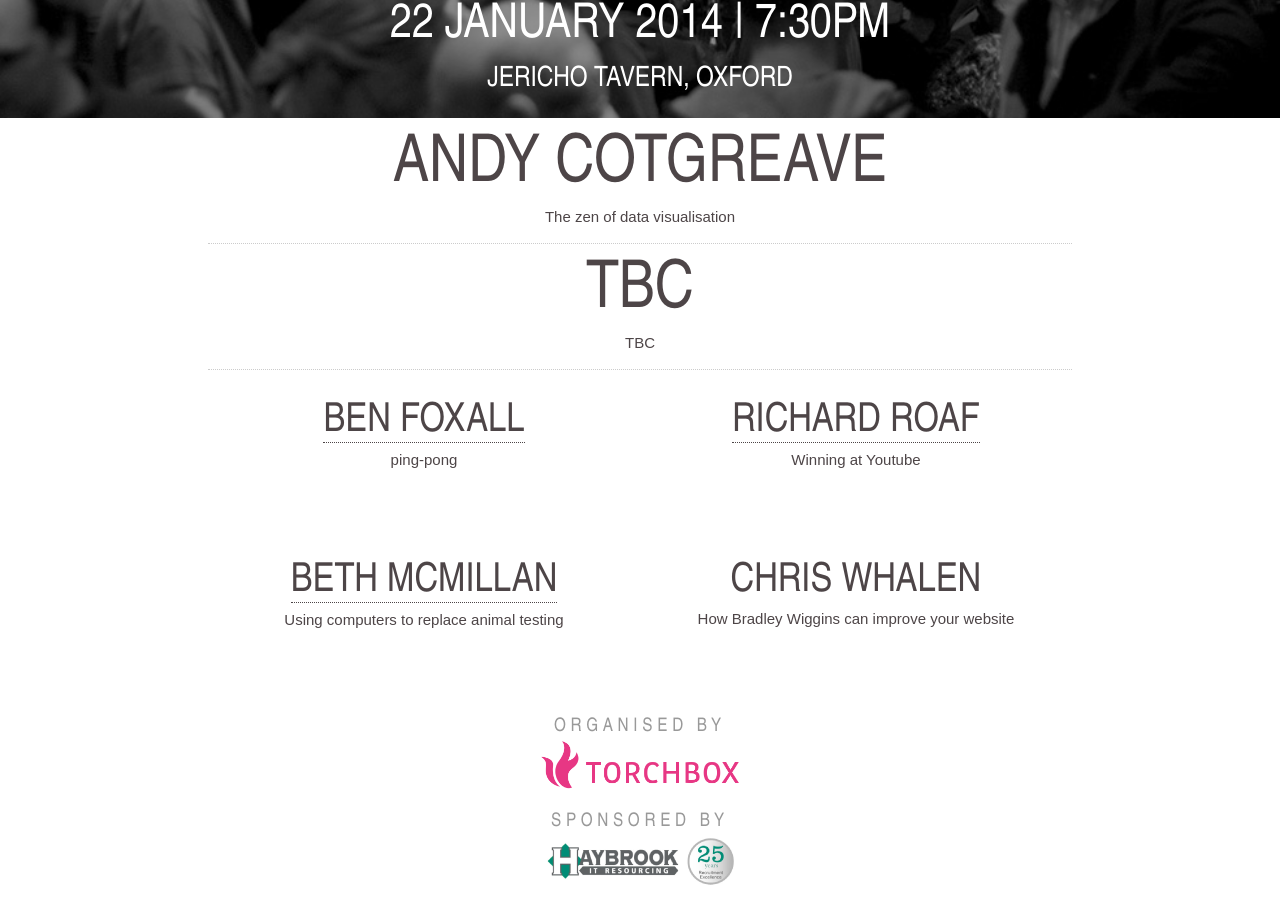
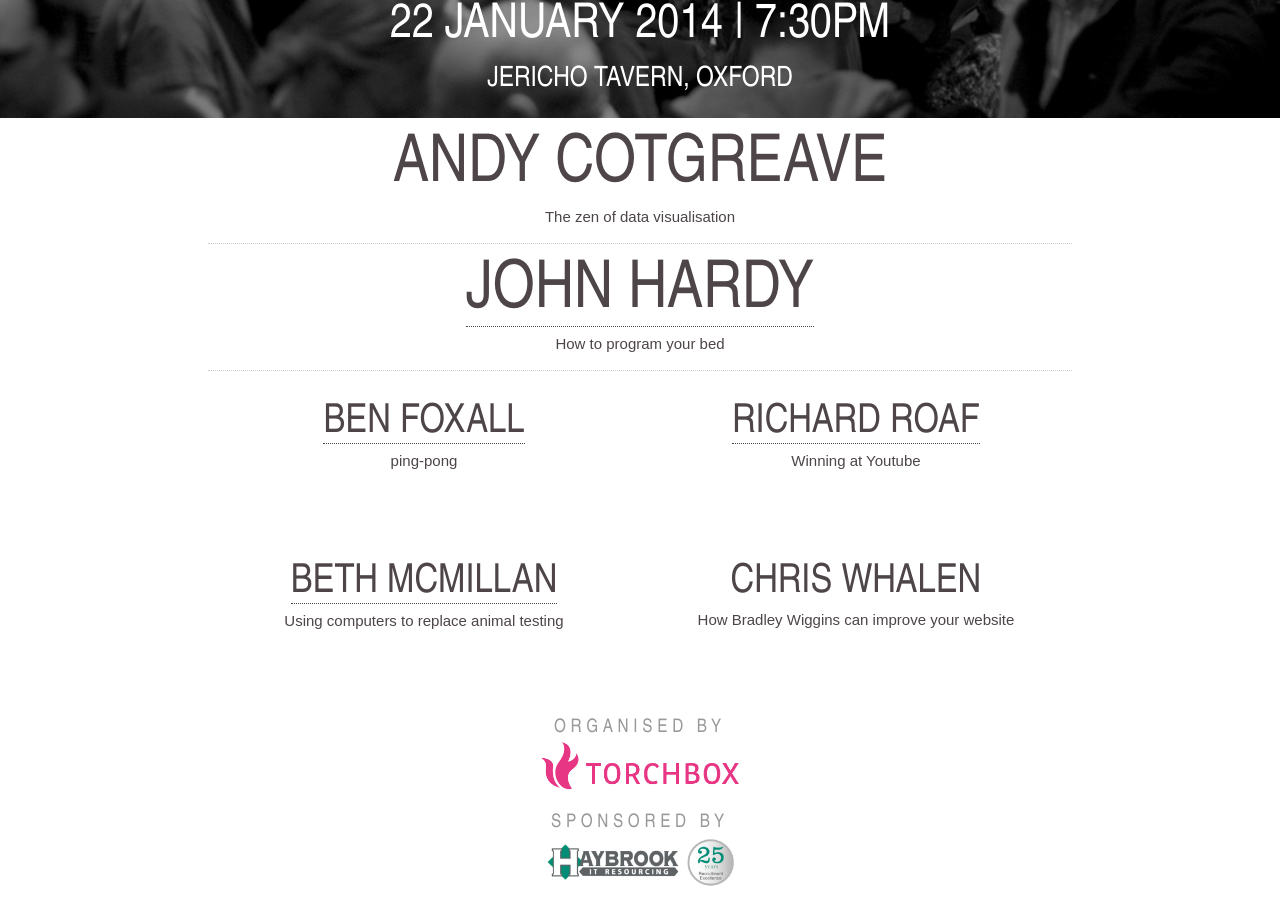
Before and after one commit to torchbox/ogn, a Jekyll site: the page built from _posts/2014-01-22-ogn34.markdown, in a window 1280 px wide and 900 px high, scrolled down 363 px. Built offline with Jekyll 4.4.1, drawn with Linux system fonts in a browser that asks for light colours; nearby versions of some CDN libraries; Markdown is read by kramdown in place of the engine named in the settings.

Commit message:
Update keynote

```diff
--- a/_posts/2014-01-22-ogn34.markdown
+++ b/_posts/2014-01-22-ogn34.markdown
@@ -35,8 +35,8 @@ keynoters: [TBC]
         </div> -->
     </li>
     <li itemprop="performer" itemscope="itemscope" itemtype="http://schema.org/Person">
-        <h2 itemprop="name">TBC</h2>
-        <p>TBC</p>
+        <a><h2 itemprop="name">John Hardy</h2></a>
+        <p>How to program your bed</p>
         <!-- <div class="downloads">
             <a href="http://media.ogn.s3.amazonaws.com/">Slides</a>
         </div> -->
```
